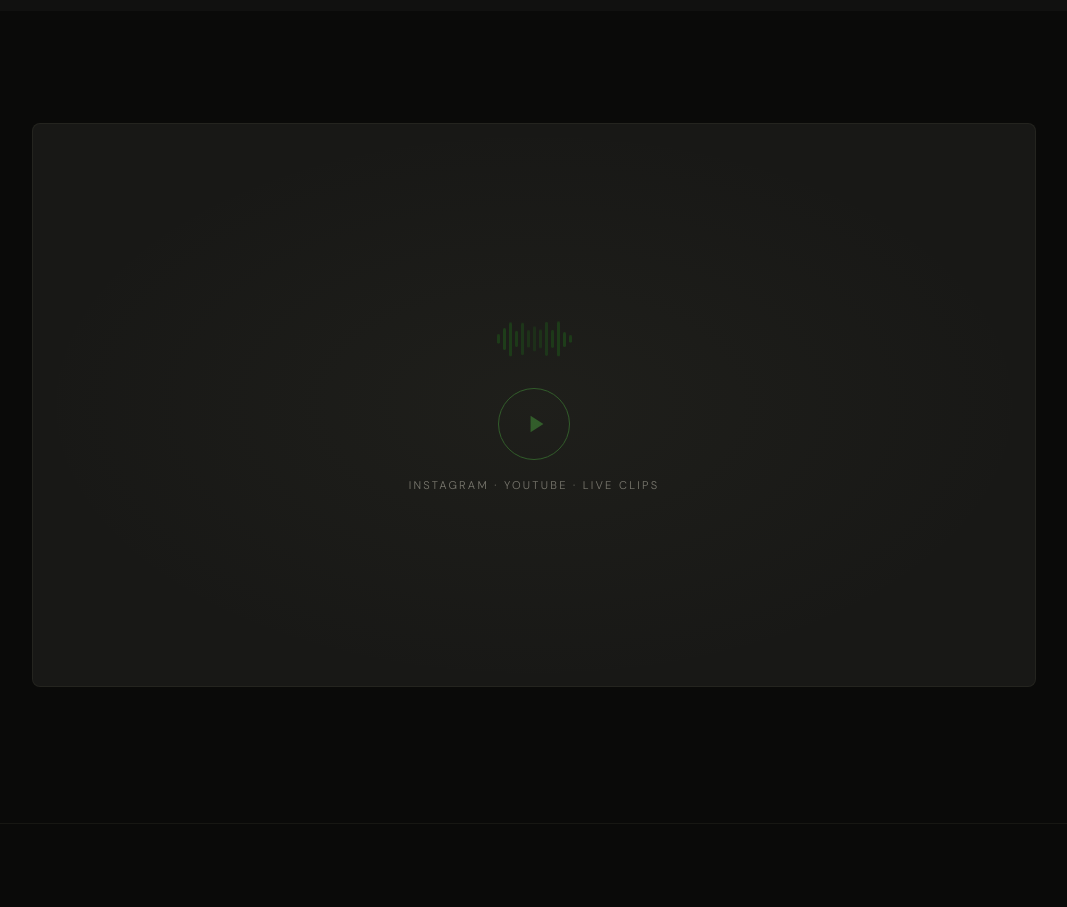
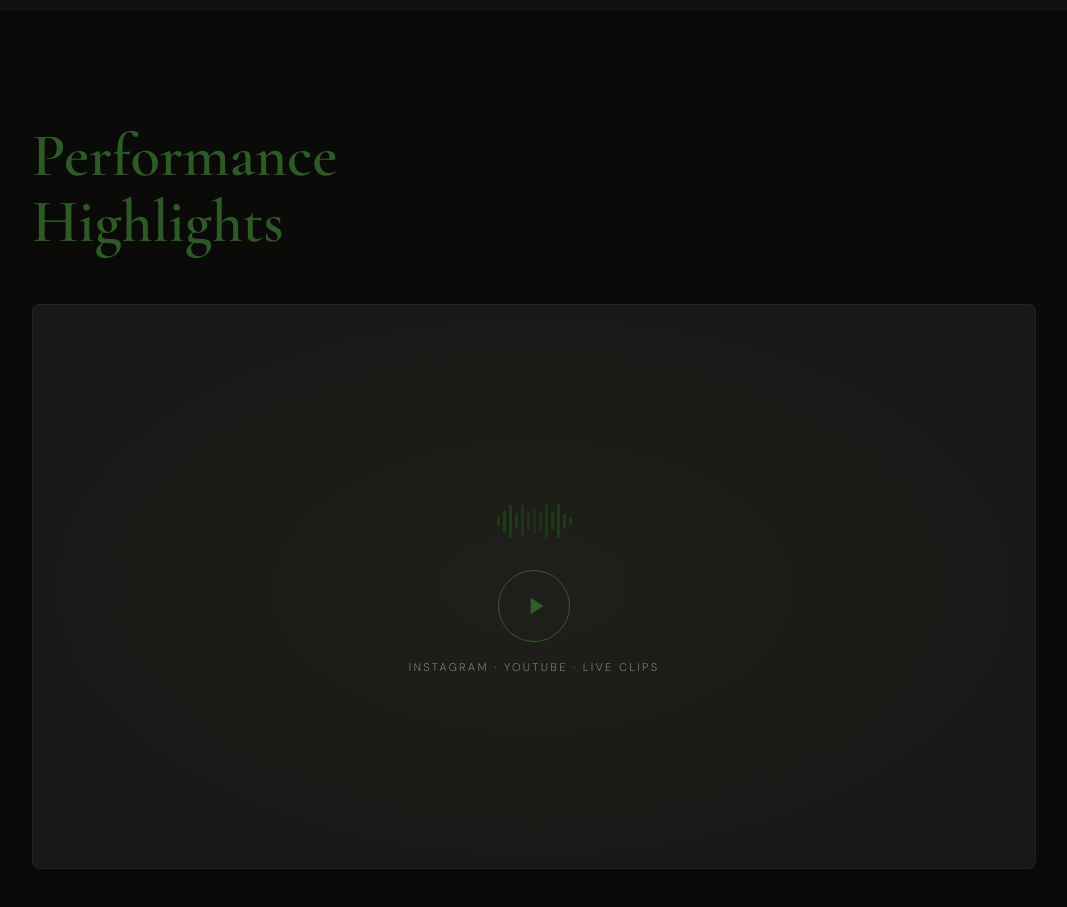
Before and after one commit to linhnguyen3030/Music-Portfolio, a website: page index.html in a window 1280 px wide. Shown: the part 2200-3107 px from the top of the page, without its empty margins (106-1173 px from the left). Drawn offline with nearby package versions, Linux system fonts and the light colour scheme; no server answers.

Commit message:
add reel section title

```diff
--- a/index.html
+++ b/index.html
@@ -295,6 +295,9 @@
 <!-- LIVE REEL -->
 <section class="reel-section" id="reel">
   <div class="section-inner">
+    <div class="fade-in">
+      <h2 class="section-title">Performance<br><em>Highlights</em></h2>
+    </div>
     <div class="reel-embed fade-in">
       <div class="reel-embed-bg"></div>
       <div class="reel-embed-inner">
```
